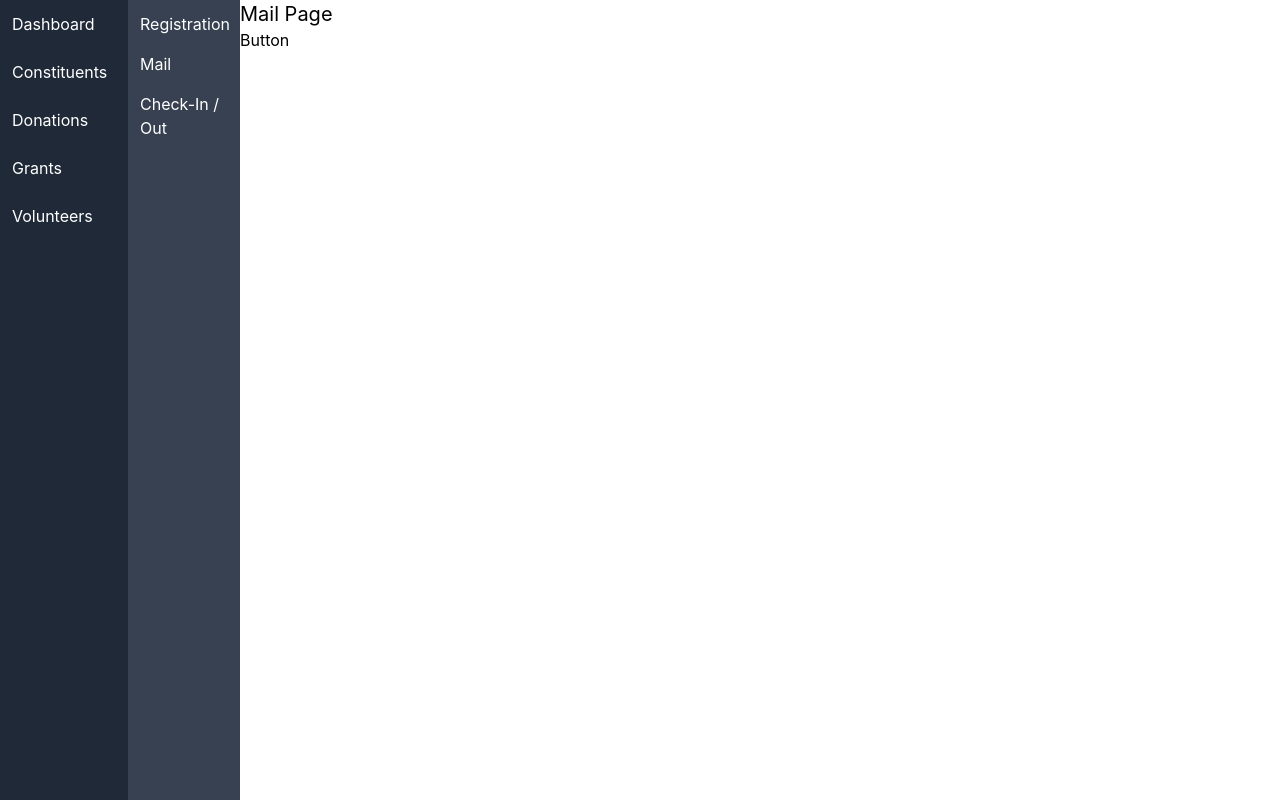
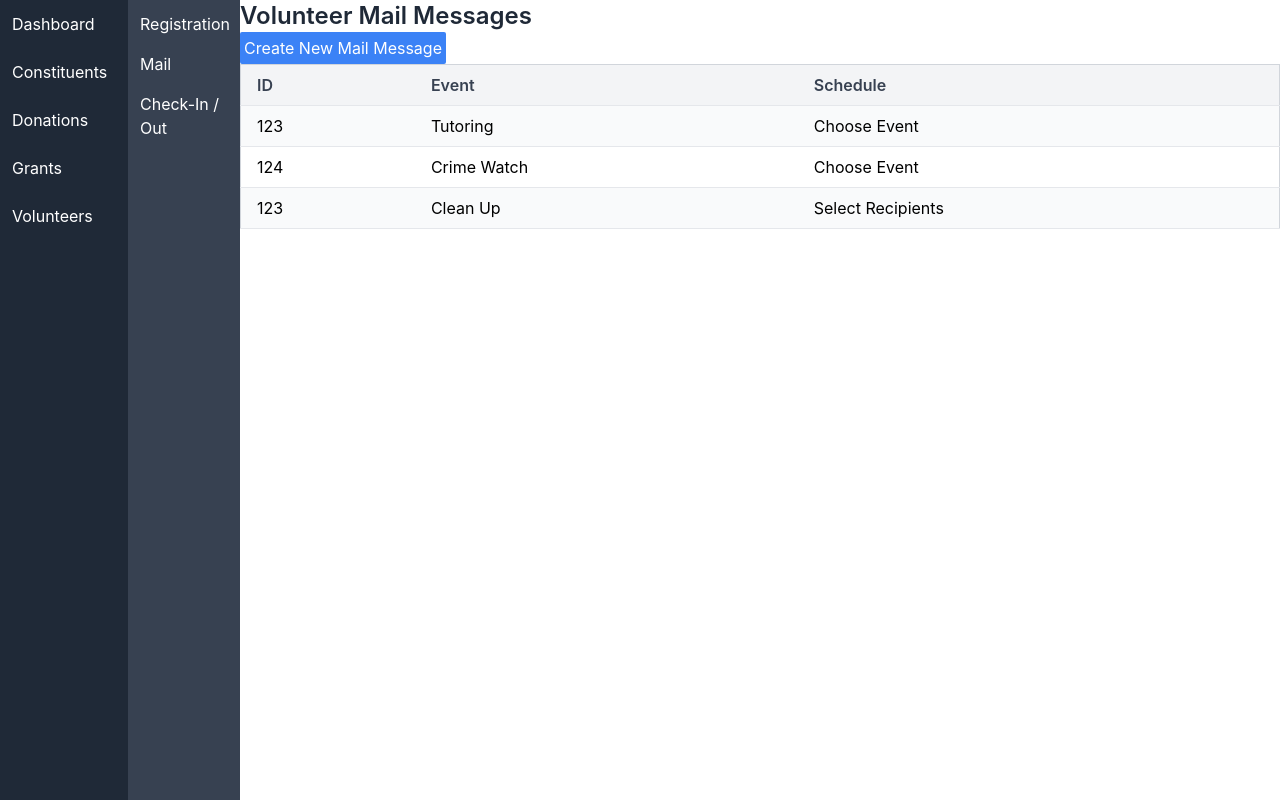
Before and after one commit to UTDallasEPICS/Kids-U-Donor-Volunteer-Database, a Next.js app: page /Volunteers/Mail in a window 1280 px wide. Built offline with nearby package versions, Linux system fonts and the light colour scheme.

Commit message:
build: set up volunteer mail home page

```diff
--- /dev/null
+++ b/app/Volunteers/Mail/MailTable.tsx
@@ -0,0 +1,44 @@
+// Table.tsx
+import React from "react";
+
+interface Message {
+  ID: string;
+  Event: string;
+  Schedule: string;
+}
+
+interface TableProps {
+  data: Message[];
+}
+
+export const MailTable: React.FC<TableProps> = ({ data }) => {
+  return (
+    <table className="min-w-full bg-white border border-gray-300">
+      <thead>
+        <tr className="bg-gray-100">
+          <th className="py-2 px-4 border-b text-left font-semibold text-gray-700">
+            ID
+          </th>
+          <th className="py-2 px-4 border-b text-left font-semibold text-gray-700">
+            Event
+          </th>
+          <th className="py-2 px-4 border-b text-left font-semibold text-gray-700">
+            Schedule
+          </th>
+        </tr>
+      </thead>
+      <tbody>
+        {data.map((message, index) => (
+          <tr
+            key={index}
+            className={index % 2 === 0 ? "bg-gray-50" : "bg-white"}
+          >
+            <td className="py-2 px-4 border-b">{message.ID}</td>
+            <td className="py-2 px-4 border-b">{message.Event}</td>
+            <td className="py-2 px-4 border-b">{message.Schedule}</td>
+          </tr>
+        ))}
+      </tbody>
+    </table>
+  );
+};
--- a/app/Volunteers/Mail/page.tsx
+++ b/app/Volunteers/Mail/page.tsx
@@ -1,8 +1,30 @@
-export default function Mail() {
+import React from "react";
+import { MailTable } from "./MailTable";
+
+interface Message {
+  ID: string;
+  Event: string;
+  Schedule: string;
+}
+
+const Mail: React.FC = () => {
+  const peopleData: Message[] = [
+    { ID: "123", Event: "Tutoring", Schedule: "Choose Event" },
+    { ID: "124", Event: "Crime Watch", Schedule: "Choose Event" },
+    { ID: "123", Event: "Clean Up", Schedule: "Select Recipients" },
+  ];
+
   return (
-    <div>
-      <h1 className="text-xl">Mail Page</h1>
-      <button>Button</button>
+    <div test-id="padding">
+      <h1 className="text-2xl font-semibold text-gray-800">
+        Volunteer Mail Messages
+      </h1>
+      <button className="bg-blue-500 text-white rounded-sm p-1">
+        Create New Mail Message
+      </button>
+      <MailTable data={peopleData} />
     </div>
   );
-}
+};
+
+export default Mail;
```
Also changed, not shown: app/Volunteers/components/dropdownMail.tsx (added).
